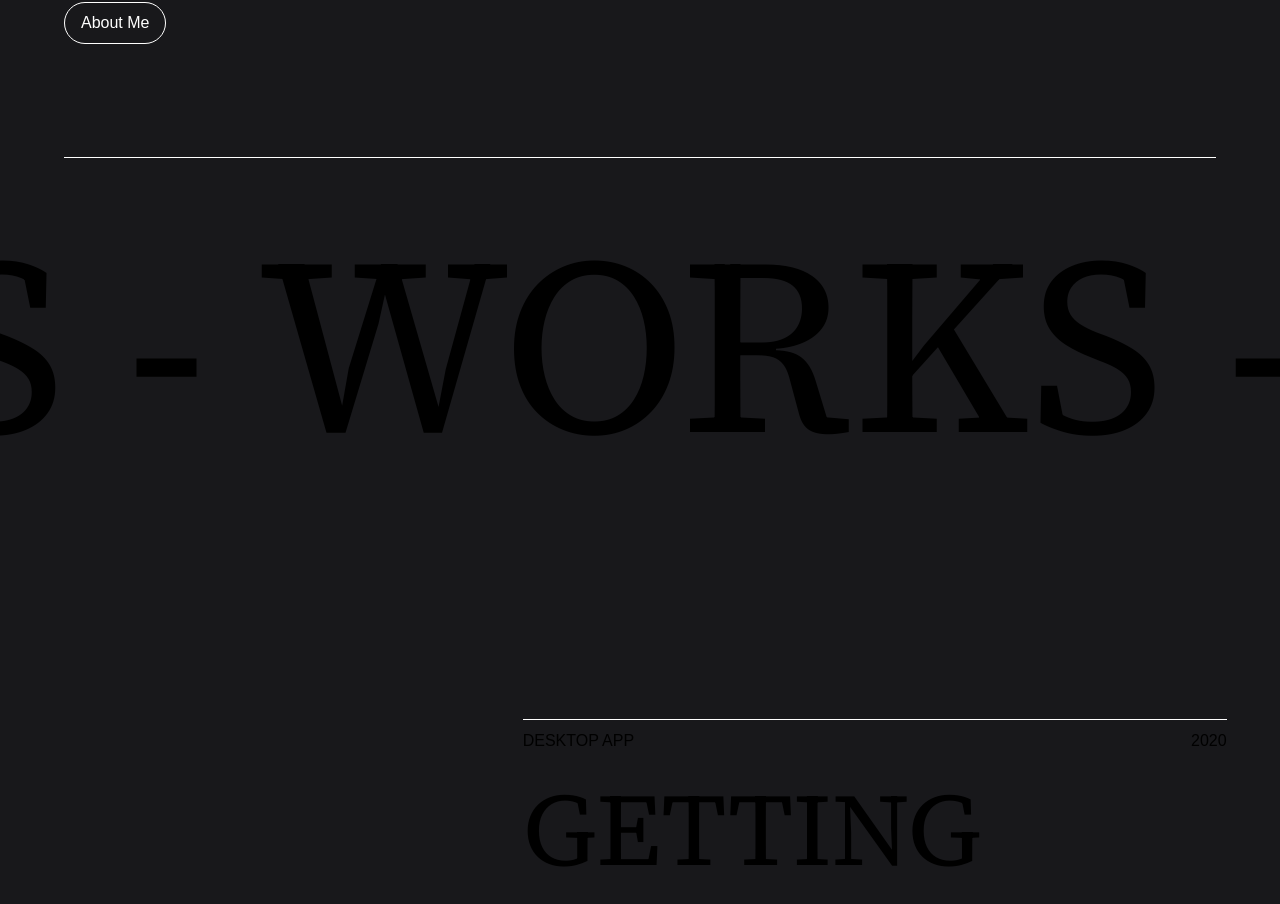
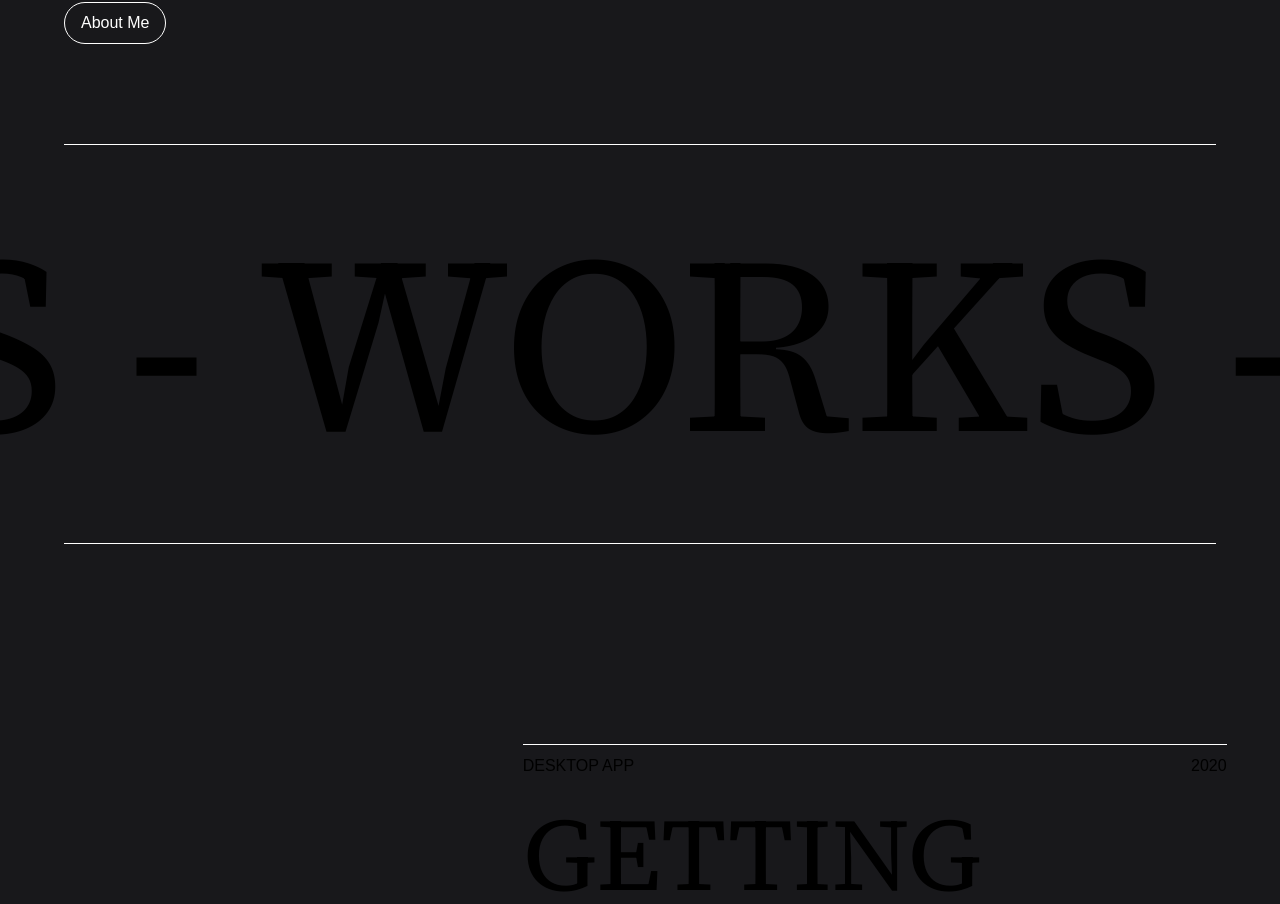
Before and after one commit to enzo-mourany/portfolio-v2, a Next.js app: page / in a window 1280 px wide. Shown: the part 993-1897 px from the top of the page. Built offline with nearby package versions, Linux system fonts and the light colour scheme.

Commit message:
fix: outliine scrolling

```diff
--- a/styles/ScrollingText.module.scss
+++ b/styles/ScrollingText.module.scss
@@ -24,14 +24,16 @@
         position: absolute;
         height: 0.5px;
         width: 90%;
+        bottom: 0;
         background-color: white;
-        margin-bottom: 0.6rem;
+        margin-top: 0.6rem;
     }
     span {
         white-space: nowrap;
         font-size: 250px;
         animation: scroll 25s linear infinite;
         font-family: 'Source Serif 4', serif;
+        line-height: 1.6;
     }
     @keyframes scroll {
         0% {
```
